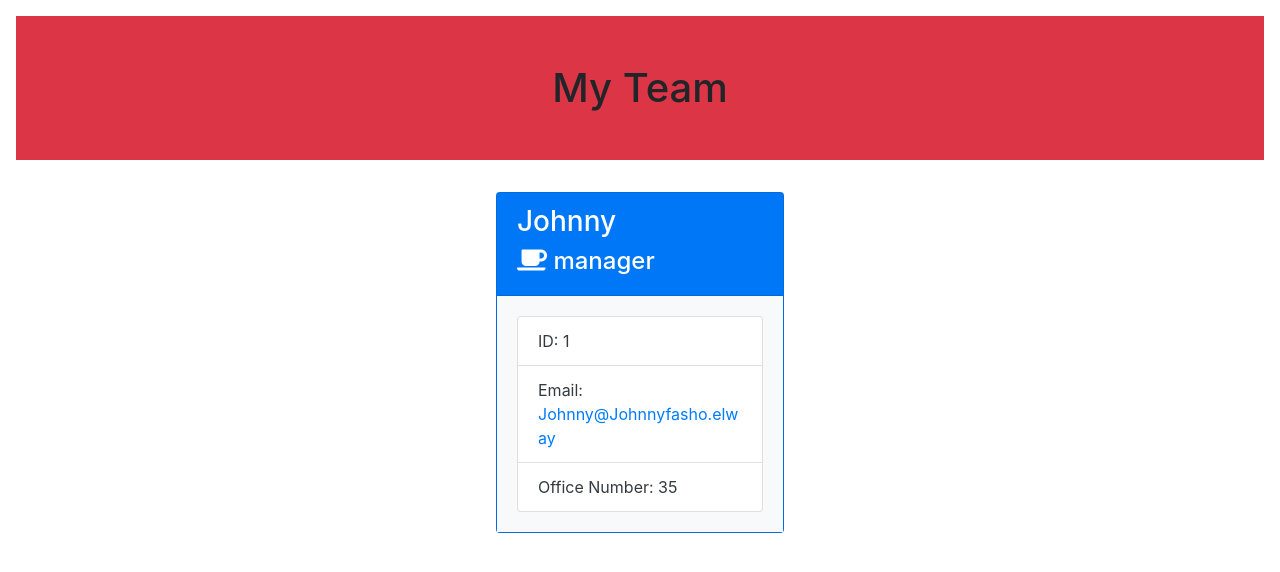
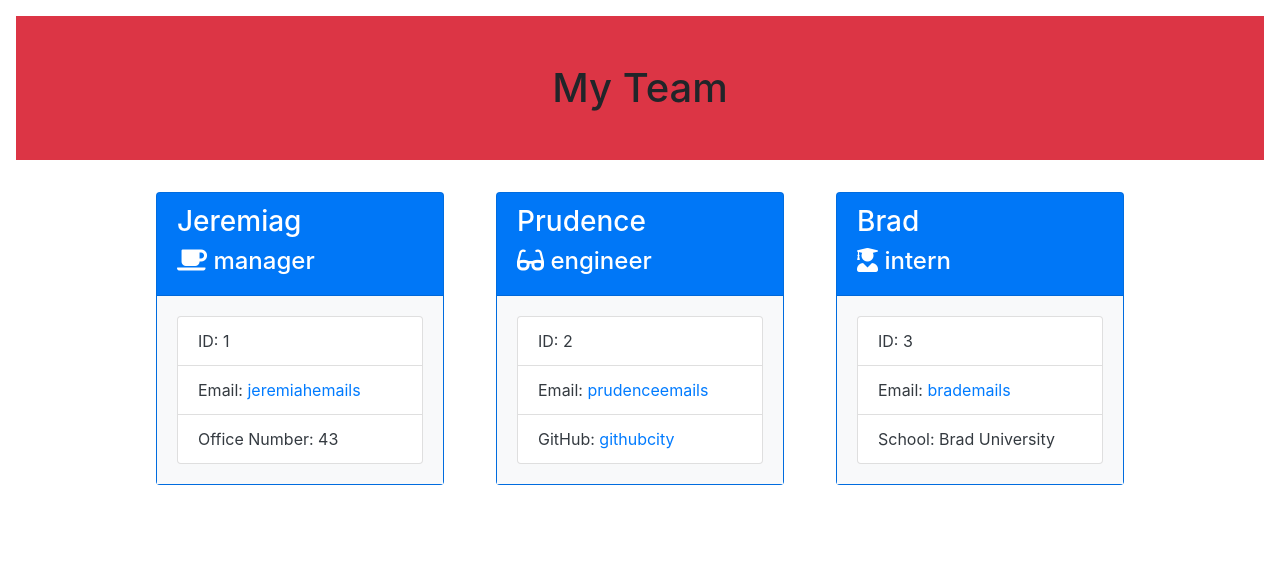
Before and after one commit to connorshea15/shea-team-profile-generator, a website: page dist/team-profile.html in a window 1280 px wide. Drawn offline with nearby package versions, Linux system fonts and the light colour scheme.

Commit message:
Tightening it up

```diff
--- a/dist/team-profile.html
+++ b/dist/team-profile.html
@@ -20,14 +20,38 @@
         <div class="card-columns d-flex justify-content-center flex-wrap">
             <div class="card text-white bg-primary m-3" style="max-width: 18rem;">
             <div class="card-header">
-                <h3>Johnny</h3>
+                <h3>Jeremiag</h3>
                 <h4><i class="fas fa-coffee"></i> manager</h4>
             </div>
             <div class="card-body bg-light text-dark">
                 <ul class="list-group">
                     <li class="list-group-item">ID: 1</li>
-                    <li class="list-group-item">Email: <a class="d-inline" href="mailto:Johnny@Johnnyfasho.elway">Johnny@Johnnyfasho.elway</a></li>
-                    <li class="list-group-item">Office Number: 35</li>
+                    <li class="list-group-item">Email: <a class="d-inline" href="mailto:jeremiahemails">jeremiahemails</a></li>
+                    <li class="list-group-item">Office Number: 43</li>
+                </ul>
+            </div>
+        </div><div class="card text-white bg-primary m-3" style="max-width: 18rem;">
+            <div class="card-header">
+                <h3>Prudence</h3>
+                <h4><i class="fas fa-glasses"></i> engineer</h4>
+            </div>
+            <div class="card-body bg-light text-dark">
+                <ul class="list-group">
+                    <li class="list-group-item">ID: 2</li>
+                    <li class="list-group-item">Email: <a class="d-inline" href="mailto:prudenceemails">prudenceemails</a></li>
+                    <li class="list-group-item">GitHub: <a href="https://github.com/githubcity">githubcity</a></li>
+                </ul>
+            </div>
+        </div><div class="card text-white bg-primary m-3" style="max-width: 18rem;">
+            <div class="card-header">
+                <h3>Brad</h3>
+                <h4><i class="fas fa-user-graduate"></i> intern</h4>
+            </div>
+            <div class="card-body bg-light text-dark">
+                <ul class="list-group">
+                    <li class="list-group-item">ID: 3</li>
+                    <li class="list-group-item">Email: <a class="d-inline" href="mailto:brademails">brademails</a></li>
+                    <li class="list-group-item">School: Brad University</li>
                 </ul>
             </div>
         </div>
```
Also changed, not shown: README.md, src/mockup.JPG (added).
